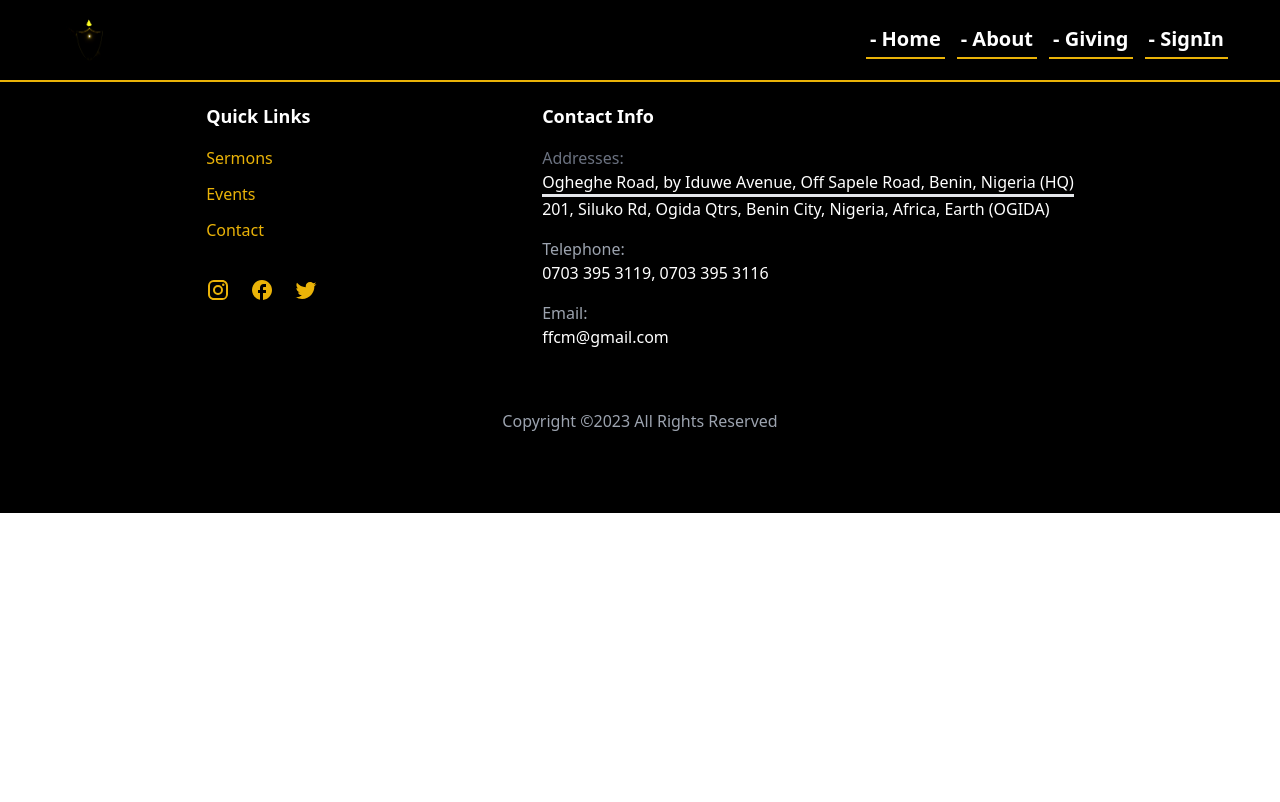
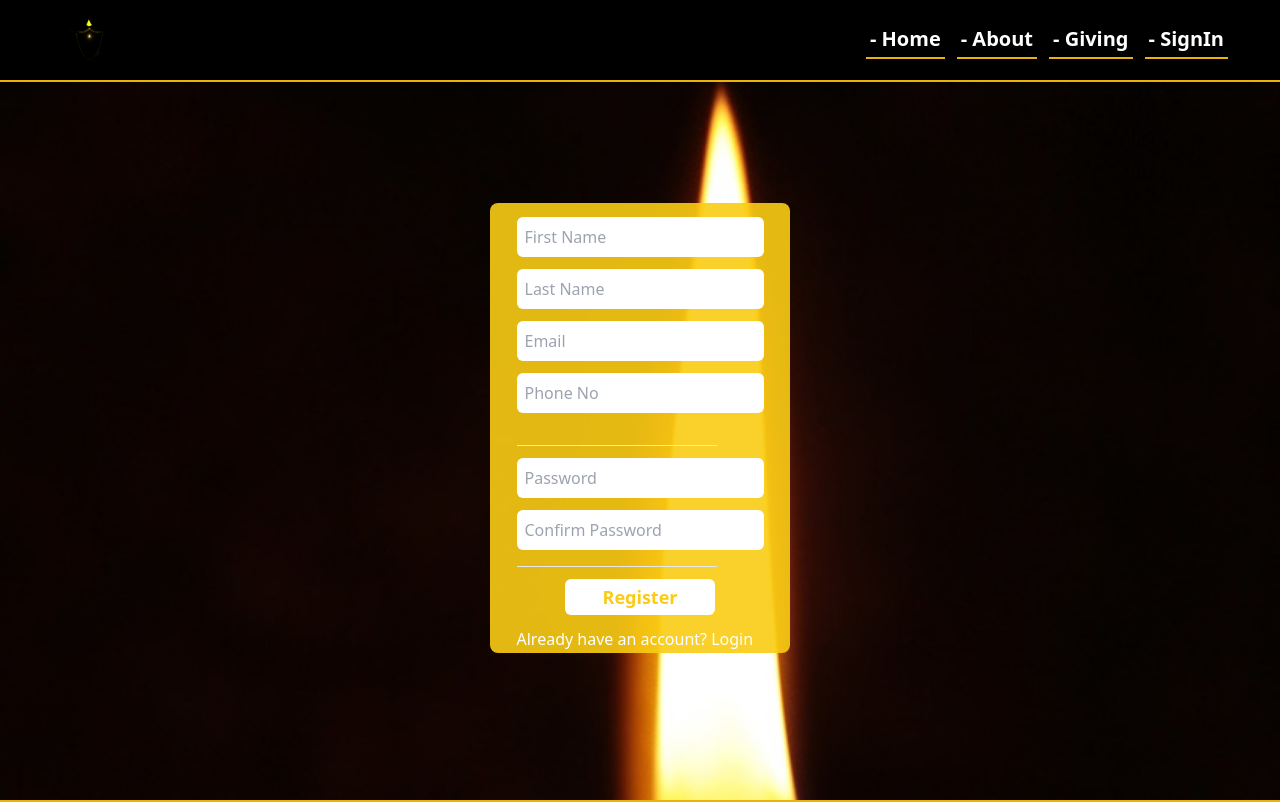
Before and after one commit to Shekinah007/ffcm-front, a React (Vite) app in the folder frontend/: page /register in a window 1280 px wide. Shown: the top 802 px of the page. Built offline with nearby package versions, Linux system fonts and the light colour scheme.

Commit message:
Register submit test successful

```diff
--- a/frontend/src/components/Register.tsx
+++ b/frontend/src/components/Register.tsx
@@ -1,6 +1,9 @@
 import React, { useState } from 'react'
+import { Link, useNavigate } from 'react-router-dom';
 
 const Register = () => {
+
+    const navigate = useNavigate()
 
     const [firstName, setFirstName] = useState<string>("");
     const [lastName, setLastName] = useState<string>("");
@@ -11,14 +14,103 @@ const Register = () => {
     const [confirmPassword, setConfirmPassword] = useState<string>("");
 
 
-    const handleSubmit = () => {
-        console.log("Submitted!!")
+    const handleRegister = (e: any) => {
+        e.preventDefault()
+
+        if (password === confirmPassword) {
+
+            const userData = {
+                firstName: firstName,
+                lastName: lastName,
+                username: email,
+                phone: phone,
+                password: password,
+            }
+
+
+            console.log(userData)
+            fetch("http://localhost:3000/auth/register", {
+                method: "POST",
+                headers: {
+                    "Content-Type": "application/json", // Adjust the content type if needed
+                },
+                body: JSON.stringify(userData),
+            }).then(res => {
+                if (res.ok) {
+                    return res.json()
+                } else {
+                    console.log("Error, unable to complete fetch request");
+                    return ""
+                }
+            }).then(data => {
+                navigate("/signin")
+                console.log("DATA", data)
+            })
+            console.log("Submitted!!")
+        }
     }
 
     return (
-        <div className="register">
-            <form onSubmit={handleSubmit}>
-            </form>
+
+        <div className='sign-page pt-14 min-h-screen flex flex-col justify-center items-center bg-bg3 bg-cover bg-no-repeat'>
+            <div>
+
+            </div>
+            <div className="rounded-lg bg-yellow-400/90 text-white h-[450px] w-[300px] flex flex-col items-center justify-center gap-3">
+                <div className="">
+                    {/* <h2 className="font-semibold text-xl text-center">Register</h2> */}
+                    {/* <hr className="w-[200px] mt-1 mb-5" /> */}
+                </div>
+                <form className="signin flex flex-col gap-3">
+                    <div>
+                        <label htmlFor="firstName"></label>
+                        <input
+                            onChange={e => setFirstName(e.target.value)}
+                            value={firstName}
+                            id="firstName" type="string" required placeholder="First Name" className="p-2 text-black rounded-md" />
+                    </div>
+                    <div>
+                        <label htmlFor="lastName"></label>
+                        <input
+                            onChange={(e) => setLastName(e.target.value)}
+                            value={lastName}
+                            id="lastName" type="string" required placeholder="Last Name " className="p-2 text-black rounded-md" />
+                    </div>
+                    <div>
+                        <label htmlFor="email"></label>
+                        <input
+                            value={email}
+                            onChange={e => setEmail(e.target.value)}
+                            id="email" type="email" required placeholder="Email" className="p-2 text-black rounded-md" />
+                    </div>
+                    <div>
+                        <label htmlFor="phone"></label>
+                        <input
+                            value={phone}
+                            onChange={e => setPhone(e.target.value)}
+                            id="phone" type="string" placeholder="Phone No" className="p-2 text-black rounded-md" />
+                    </div>
+                    <hr className="w-[200px] mt-5 " />
+                    <div>
+                        <label htmlFor="password"></label>
+                        <input
+                            value={password}
+                            onChange={e => setPassword(e.target.value)}
+                            id="password" type="password" required minLength={4} placeholder="Password" className="p-2 text-black rounded-md" />
+                    </div>
+                    <div>
+                        <label htmlFor="confirmPassword"></label>
+                        <input
+                            value={confirmPassword}
+                            onChange={e => setConfirmPassword(e.target.value)}
+                            id="confirmPassword" type="password" required minLength={4} placeholder="Confirm Password" className="p-2 text-black rounded-md" />
+                    </div>
+                    <hr className="w-[200px] mt-1 " />
+                    <button className="bg-white text-yellow-400 rounded-md font-semibold text-lg w-[150px] self-center py-1" onClick={(e) => { handleRegister(e); }} >Register</button>
+                    <p>Already have an account? <Link to={"/signin"}>Login</Link></p>
+                </form>
+            </div>
+
         </div>
     )
 }
--- a/frontend/src/pages/SignIn.tsx
+++ b/frontend/src/pages/SignIn.tsx
@@ -1,6 +1,4 @@
 import { Link, useNavigate } from "react-router-dom"
-
-
 
 
 
@@ -45,7 +43,6 @@ const SignIn = () => {
                 </form>
                 <p className="text-sm text-black">Don't have an account? Register <Link to={"/register"} className="text-blue-700">here</Link></p>
             </div>
-
         </div>
     )
 }
```
